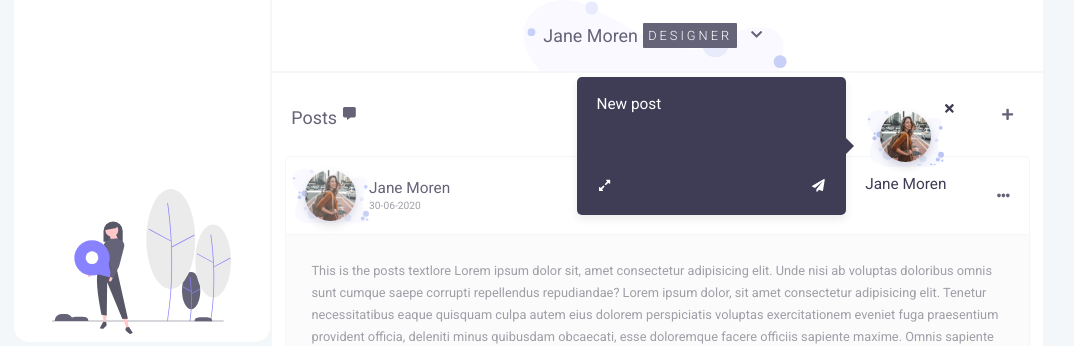
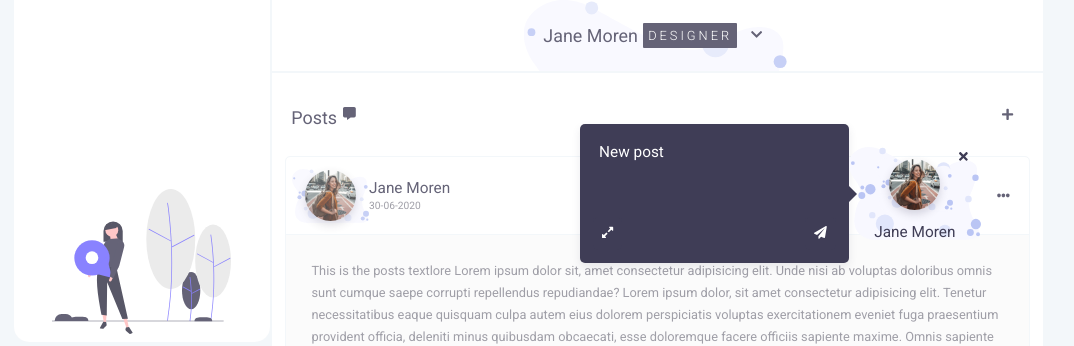
Before and after one commit to chynshow/project-social-network-app, a React (Create React App) app in the folder client/: page /profile in a window 1280 px wide. Both pictures are taken after a click on the button 1124 px from the left and 457 px from the top of the page. Shown: the part 343-689 px from the top of the page, without its empty margins (117-1191 px from the left). Built offline with nearby package versions, Linux system fonts and the light colour scheme.

Commit message:
refac styles ModalAddComment & ModalAddPost

```diff
--- a/client/src/components/Posts/Comments/ModalAddComment/index.js
+++ b/client/src/components/Posts/Comments/ModalAddComment/index.js
@@ -1,11 +1,7 @@
 import React from 'react';
 import { FontAwesomeIcon } from '@fortawesome/react-fontawesome';
-import {
-  faTimes,
-  faPaperclip,
-  faExpandAlt,
-  faPaperPlane,
-} from '@fortawesome/free-solid-svg-icons';
+import { faTimes, faPaperPlane } from '@fortawesome/free-solid-svg-icons';
+import PropTypes from 'prop-types';
 import UserAvatar from '../../../Common/UserAvatar';
 import TextArea from '../../../Common/TextArea';
 import Overlay from '../../../Common/Overlay';
@@ -13,33 +9,30 @@ import Overlay from '../../../Common/Overlay';
 const ModalAddComment = ({ setShowModal }) => {
   return (
     <>
-      <div className="c-modal-add-comment">
-        <div className="c-modal-add-comment__header">
+      <div className="c-modal-add-message c-comments-modal-add-comment">
+        <div className="c-modal-add-message__header c-comments-modal-add-comment__header">
           <UserAvatar
             size="4rem"
             src="/assets/images/guilherme-stecanella-_dH-oQF9w-Y-unsplash.jpg"
             alt="User Avatar"
           />
-          <h3 className="c-title-tertiary c-modal-add-comment__title">
+          <h3 className="c-title-tertiary c-modal-add-message__title">
             Jane Moren
           </h3>
           <button
-            className="c-btn c-modal-add-comment__close-btn"
+            className="c-btn c-modal-add-message__close-btn c-comments-modal-add-comment__close-btn"
             type="button"
             onClick={() => setShowModal(false)}
           >
             <FontAwesomeIcon icon={faTimes} />
           </button>
         </div>
-        <div className="c-modal-add-comment__content">
+        <div className="c-modal-add-message__content c-comments-modal-add-comment__content">
           <TextArea
             placeholder="New comment"
-            className="c-text-area c-modal-add-comment__text-area"
+            className="c-text-area c-modal-add-message__text-area"
           />
-          <div className="c-modal-add-comment__action-panel">
-            <button className="c-btn" type="button">
-              <FontAwesomeIcon icon={faExpandAlt} />
-            </button>
+          <div className="c-modal-add-message__action-panel c-comments-modal-add-comment__action-panel">
             <button className="c-btn c-btn--primary" type="button">
               <FontAwesomeIcon icon={faPaperPlane} />
             </button>
@@ -56,4 +49,8 @@ const ModalAddComment = ({ setShowModal }) => {
   );
 };
 
+ModalAddComment.propTypes = {
+  setShowModal: PropTypes.func.isRequired,
+};
+
 export default ModalAddComment;
--- a/client/src/components/Posts/ModalAddPost/index.js
+++ b/client/src/components/Posts/ModalAddPost/index.js
@@ -14,8 +14,8 @@ const ModalAddPost = ({ setShowModal }) => {
   const [expandModal, setExpandModal] = React.useState(false);
   return (
     <>
-      <div className="c-modal-add-post">
-        <div className="c-modal-add-post__header">
+      <div className="c-modal-add-message c-posts-modal-add-post">
+        <div className="c-modal-add-message__header c-posts-modal-add-post__header">
           <UserAvatar
             size="4rem"
             src="/assets/images/guilherme-stecanella-_dH-oQF9w-Y-unsplash.jpg"
@@ -25,23 +25,23 @@ const ModalAddPost = ({ setShowModal }) => {
             Jane Moren
           </h3>
           <button
-            className="c-btn c-modal-add-post__close-btn"
+            className="c-btn c-modal-add-message__close-btn c-posts-modal-add-post__close-btn"
             type="button"
             onClick={() => setShowModal(false)}
           >
             <FontAwesomeIcon icon={faTimes} />
           </button>
         </div>
-        <div className="c-modal-add-post__content">
+        <div className="c-modal-add-message__content c-posts-modal-add-post__content">
           <TextArea
             placeholder="New post"
             className={
               expandModal
-                ? 'c-text-area c-modal-add-post__text-area c-modal-add-post__text-area--expand'
-                : 'c-text-area c-modal-add-post__text-area'
+                ? 'c-text-area c-modal-add-message__text-area c-posts-modal-add-post__text-area--expand'
+                : 'c-text-area c-modal-add-message__text-area'
             }
           />
-          <div className="c-modal-add-post__action-panel">
+          <div className="c-modal-add-message__action-panel c-posts-modal-add-post__action-panel">
             <button
               className="c-btn c-btn--primary"
               type="button"
@@ -58,6 +58,7 @@ const ModalAddPost = ({ setShowModal }) => {
       <Overlay
         opacity=".2"
         background="#fff"
+        zIndex="2"
         onClick={() => setShowModal(false)}
       />
     </>
--- a/client/src/components/Posts/index.js
+++ b/client/src/components/Posts/index.js
@@ -31,6 +31,7 @@ const Posts = () => {
         {/* <p className="c-posts__info">You don't have any posts yet!</p> */}
         <Post />
         <Post />
+
         {showModal && <ModalAddPost setShowModal={setShowModal} />}
       </div>
     </div>
--- /dev/null
+++ b/client/src/styles/05-components/modal-add-message/modal-add-message.scss
@@ -0,0 +1,47 @@
+.c-modal-add-message {
+  position: absolute;
+  border-radius: 10px;
+  display: flex;
+  align-items: center;
+  z-index: 3;
+
+  &__header {
+    padding: 2rem;
+    display: flex;
+    flex-direction: column;
+    justify-content: space-between;
+    align-items: center;
+    @include bg-img('/assets/svg/bg-2.svg', 100%, center);
+    position: relative;
+  }
+
+  &__close-btn {
+    position: absolute;
+  }
+
+  &__content {
+    position: relative;
+    padding: 0.5rem;
+    display: flex;
+    flex-direction: column;
+    border-radius: 5px;
+    background: $color-violet-dark;
+    box-shadow: $shadow-component;
+  }
+  &__text-area {
+    min-height: 10vh;
+    min-width: 20vw;
+    color: $color-white;
+    transition: 0.3s;
+
+    &::placeholder {
+      color: $color-white;
+    }
+  }
+
+  &__action-panel {
+    display: flex;
+    align-items: center;
+    padding: 0.5rem;
+  }
+}
--- a/client/src/styles/05-components/posts/comments/comment-modal.scss
+++ b/client/src/styles/05-components/posts/comments/comment-modal.scss
@@ -1,36 +1,14 @@
-.l-modal-add-comment {
-  display: flex;
-  align-items: center;
-}
-.c-modal-add-comment {
-  position: absolute;
+// main component c-modal-add-message
+.c-comments-modal-add-comment {
   top: 50%;
   left: 5%;
   transform: translateY(-50%);
-  z-index: 2;
-  display: flex;
+
   &__header {
-    padding: 2rem;
-    display: flex;
-    flex-direction: column;
-    justify-content: center;
-    align-items: center;
-    @include bg-img('/assets/svg/bg-2.svg', 50%, center);
-    position: relative;
-  }
-
-  &__title {
-    text-align: center;
+    order: -1;
   }
 
   &__content {
-    position: relative;
-    padding: 0.5rem;
-    display: flex;
-    flex-direction: column;
-    border-radius: 5px;
-    background: $color-violet-dark;
-    box-shadow: $shadow-component;
     &::after {
       content: '';
       position: absolute;
@@ -44,31 +22,11 @@
   }
 
   &__close-btn {
-    position: absolute;
     top: 20%;
     left: 10%;
-    padding: 0 0.5rem;
   }
 
-  &__text-area {
-    min-height: 10vh;
-    min-width: 20vw;
-    color: $color-white;
-    transition: 0.3s;
-
-    &::placeholder {
-      color: $color-white;
-    }
-
-    &--expand {
-      min-height: 40vh;
-      min-width: 50vw;
-    }
-  }
   &__action-panel {
-    display: flex;
-    justify-content: space-between;
-    align-items: center;
-    padding: 0.5rem;
+    justify-content: flex-end;
   }
 }
--- a/client/src/styles/05-components/posts/post-modal.scss
+++ b/client/src/styles/05-components/posts/post-modal.scss
@@ -1,37 +1,16 @@
-.c-modal-add-post {
-  position: absolute;
-  top: 0;
-  right: 10%;
-  border-radius: 10px;
-  display: flex;
-  align-items: center;
-  z-index: 1;
+// main component c-modal-add-message
+.c-posts-modal-add-post {
+  top: 5%;
+  right: 8%;
 
   &__header {
-    padding: 2rem 1.5rem;
-    display: flex;
-    flex-direction: column;
-    justify-content: space-between;
-    align-items: center;
-    @include bg-img('/assets/svg/bg-2.svg', 50%, center);
     order: 1;
-    position: relative;
   }
-
   &__close-btn {
-    position: absolute;
     top: 20%;
     right: 10%;
   }
-
   &__content {
-    position: relative;
-    padding: 0.5rem;
-    display: flex;
-    flex-direction: column;
-    border-radius: 5px;
-    background: $color-violet-dark;
-    box-shadow: $shadow-component;
     &::after {
       content: '';
       position: absolute;
@@ -43,26 +22,13 @@
       border-bottom: 0.7rem solid transparent;
     }
   }
-  &__text-area {
-    min-height: 10vh;
-    min-width: 20vw;
-    color: $color-white;
-    transition: 0.3s;
 
-    &::placeholder {
-      color: $color-white;
-    }
-
-    &--expand {
-      min-height: 40vh;
-      min-width: 50vw;
-    }
+  &__text-area--expand {
+    min-height: 40vh;
+    min-width: 50vw;
   }
 
   &__action-panel {
-    display: flex;
     justify-content: space-between;
-    align-items: center;
-    padding: 0.5rem;
   }
 }
--- a/client/src/styles/index.scss
+++ b/client/src/styles/index.scss
@@ -16,6 +16,7 @@
 @import './05-components/text-area/text-area.scss';
 @import './05-components/button/button.scss';
 @import './05-components/tooltip/tooltip.scss';
+@import './05-components/modal-add-message/modal-add-message.scss';
 @import './05-components/header/main-header.scss';
 @import './05-components/alert/alert.scss';
 @import './05-components/navigation/main-navigation.scss';
@@ -29,7 +30,7 @@
 @import './05-components/posts/post-context-menu.scss';
 @import './05-components/posts/post-modal.scss';
 @import './05-components/posts/comments/comments.scss';
-@import './05-components/posts/comments/comment/comment.scss';
+@import './05-components/posts/comments/comment.scss';
 @import './05-components/posts/comments/comment-modal.scss';
 @import './05-components/settings/settings.scss';
 @import './05-components/users/users.scss';
```
Also changed, not shown: client/src/styles/05-components/posts/comments/comment.scss (renamed from client/src/styles/05-components/posts/comments/comment/comment.scss).
